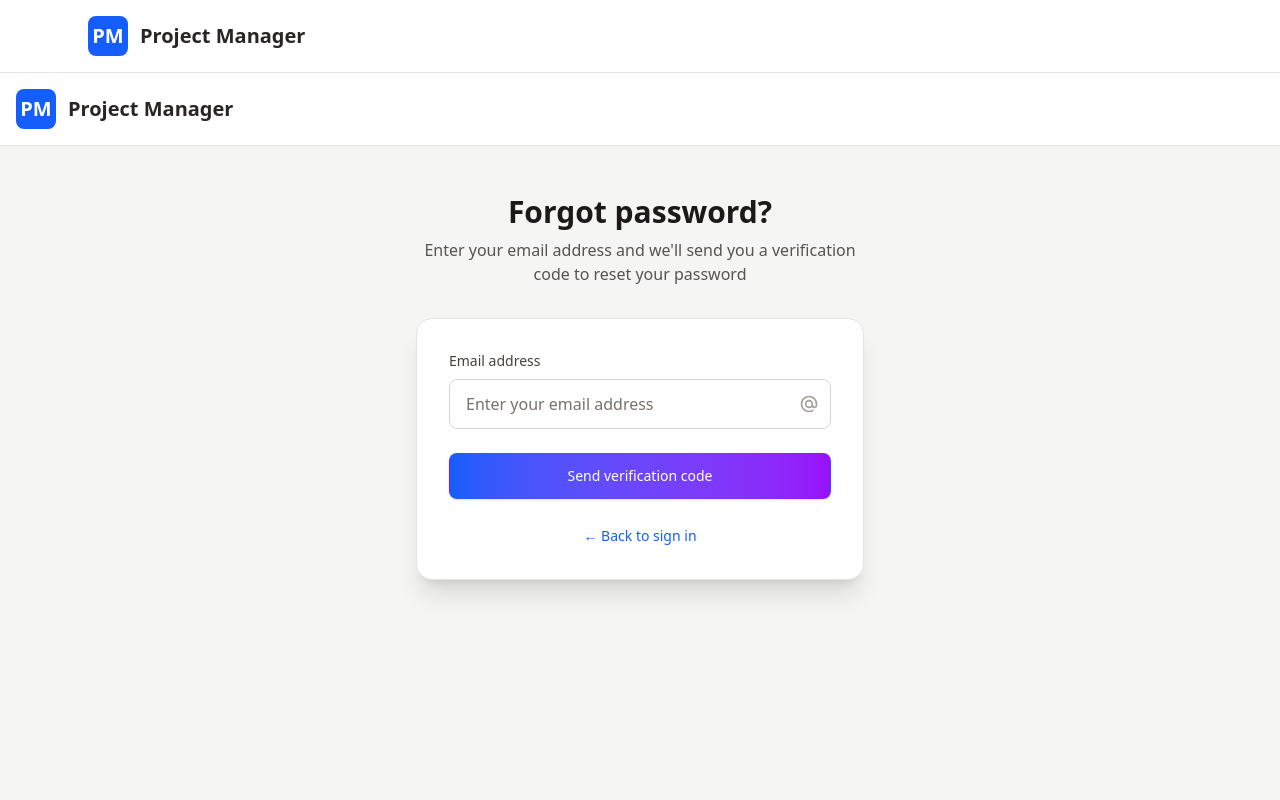
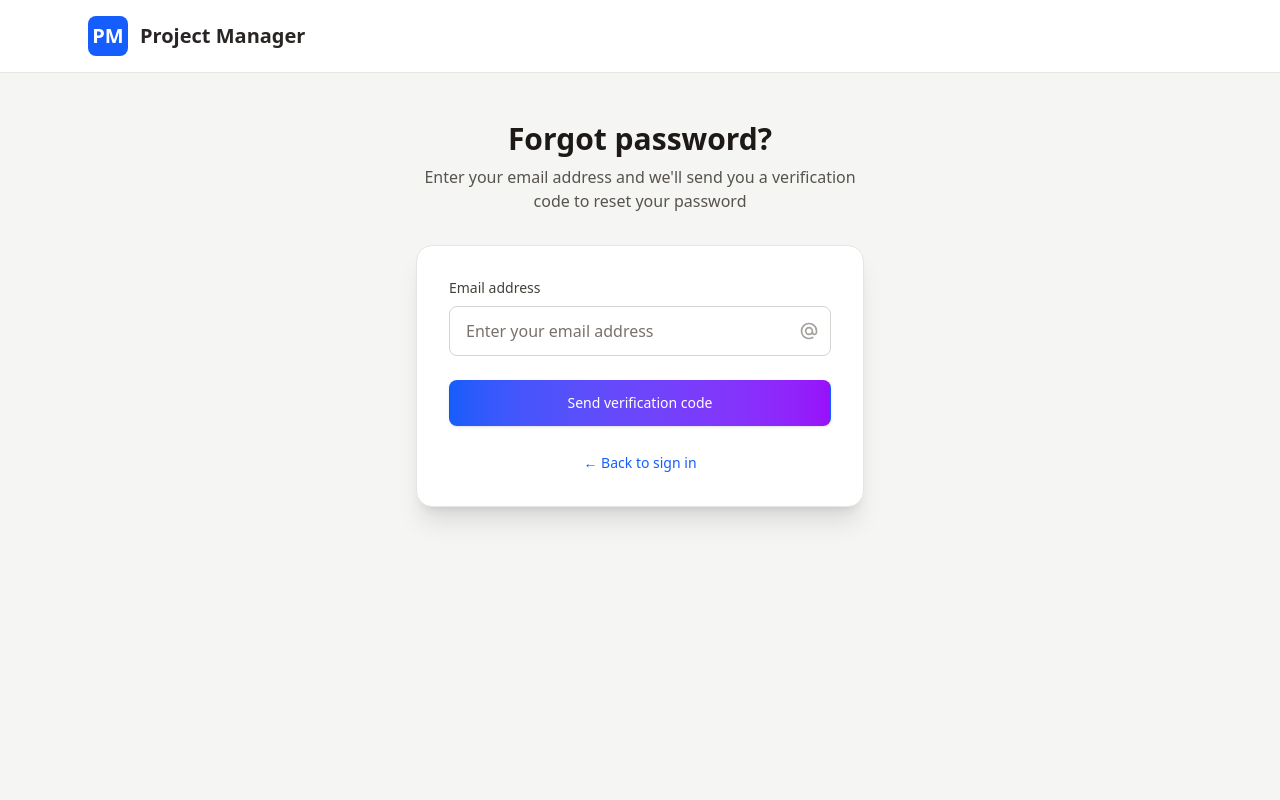
Before and after one commit to tsgamage/Project-Manager, a React (Vite) app in the folder frontend/: page /auth/forgot-password in a window 1280 px wide. Shown: the top 800 px of the page. Built offline with nearby package versions, Linux system fonts and the light colour scheme; the HTML template or start-up script is replaced by a standard one.

Commit message:
refactor: remove unused navbar from ForgotPasswordPage for cleaner UI

```diff
--- a/frontend/src/pages/auth/ForgotPassword.jsx
+++ b/frontend/src/pages/auth/ForgotPassword.jsx
@@ -100,20 +100,6 @@ export default function ForgotPasswordPage() {
 
   return (
     <div className="min-h-screen bg-stone-100 dark:bg-stone-900">
-      {/* Top Navbar */}
-      <nav className="bg-white dark:bg-stone-800 border-b border-stone-200 dark:border-stone-700 px-4 py-4">
-        <div className="max-w-7xl mx-auto">
-          <Link to="/" className="inline-flex items-center space-x-3">
-            <div className="bg-blue-600 flex items-center justify-center rounded-lg w-10 h-10">
-              <span className="text-white font-bold text-xl">PM</span>
-            </div>
-            <span className="text-xl font-bold text-stone-800 dark:text-stone-200">
-              Project Manager
-            </span>
-          </Link>
-        </div>
-      </nav>
-
       {/* Main Content */}
       <div className="flex items-center justify-center px-4 py-12">
         <div className="max-w-md w-full space-y-8">
```
